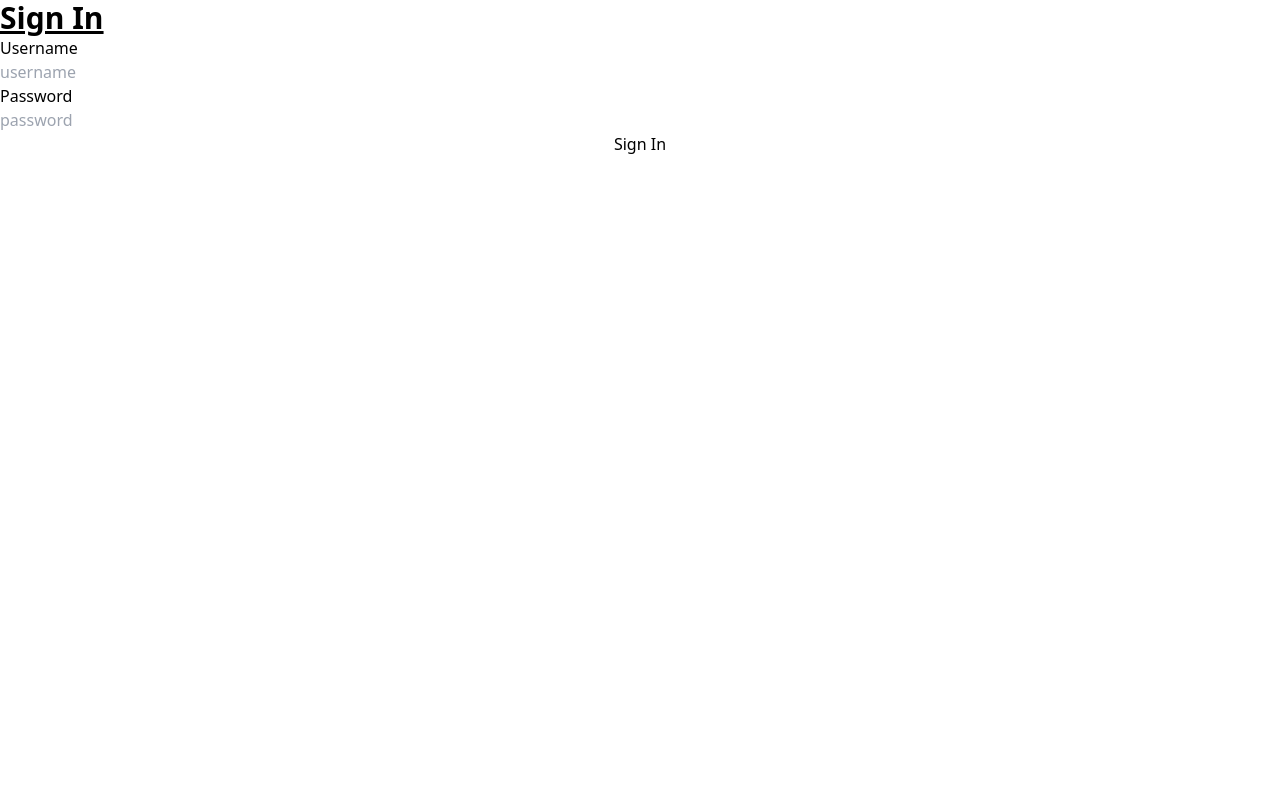
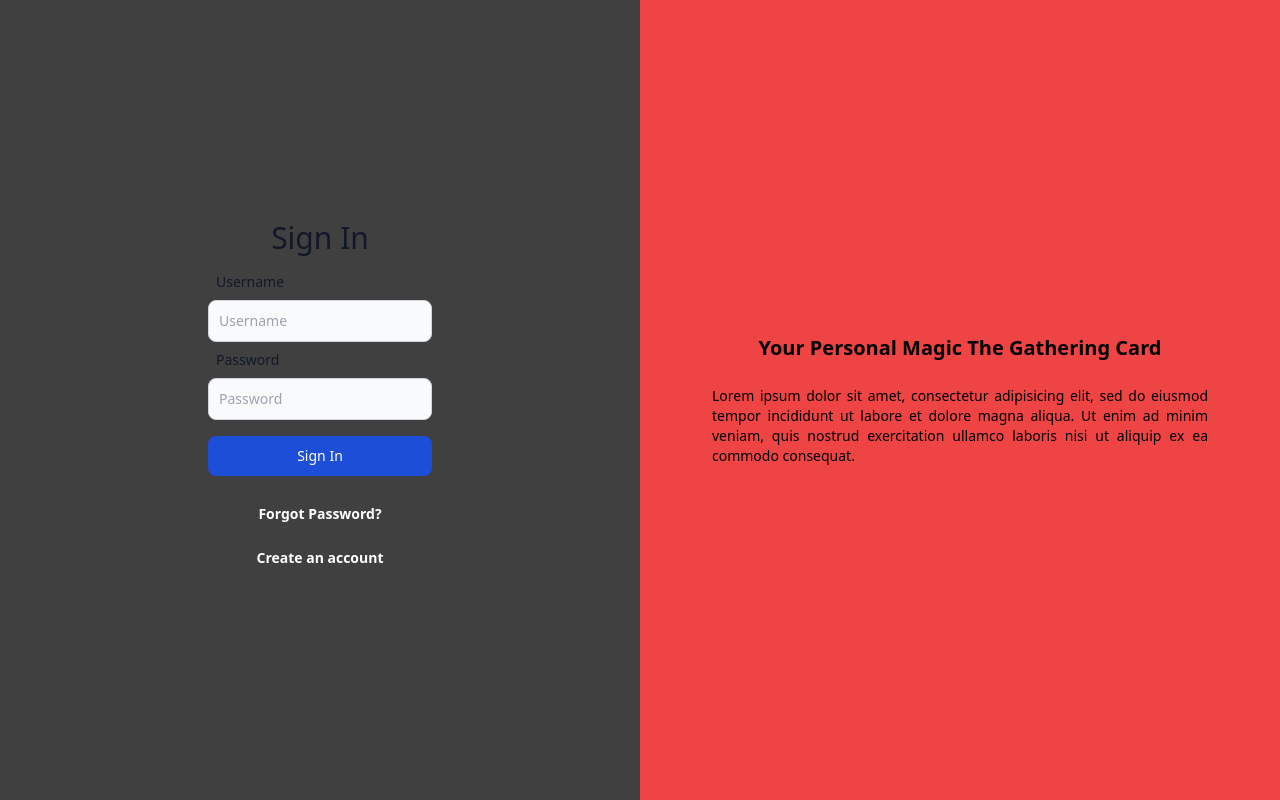
Before and after one commit to joaosenna19/MTGCollection, a React (Vite) app in the folder front-end/: page / in a window 1280 px wide. Built offline with nearby package versions, Linux system fonts and the light colour scheme.

Commit message:
Create interface to Sign In and Sign Up

```diff
--- a/front-end/package.json
+++ b/front-end/package.json
@@ -23,7 +23,11 @@
     "eslint-plugin-react": "^7.32.2",
     "eslint-plugin-react-hooks": "^4.6.0",
     "eslint-plugin-react-refresh": "^0.4.3",
+    "install": "^0.13.0",
+    "npm": "^10.2.1",
     "postcss": "^8.4.31",
+    "prettier": "^3.0.3",
+    "prettier-plugin-tailwindcss": "^0.5.6",
     "tailwindcss": "^3.3.5",
     "vite": "^4.4.5"
   }
--- /dev/null
+++ b/front-end/src/Auth/AuthPage.jsx
@@ -0,0 +1,28 @@
+import { Link } from "react-router-dom";
+import SignInForm from "./SignInForm";
+import { useState } from "react";
+import SignUp from "./SignUp";
+
+const AuthPage = () => {
+  const [hasAProfile, setHasAProfile] = useState(true);
+
+  return (
+    <>
+      <div className="flex h-full flex-col flex-wrap items-center justify-center bg-neutral-700">
+        {hasAProfile ? <SignInForm /> : <SignUp />}
+        <Link className="my-3 align-baseline font-bold text-sm text-white hover:text-blue-800">
+          Forgot Password?
+        </Link>
+        <p
+          className="my-3 align-baseline font-bold text-sm text-white hover:text-blue-800"
+          to="/signup"
+          onClick={() => setHasAProfile(!hasAProfile)}
+        >
+          {hasAProfile ? "Create an account" : "Already have an account?"}
+        </p>
+      </div>
+    </>
+  );
+};
+
+export default AuthPage;
--- /dev/null
+++ b/front-end/src/Auth/FormInput.jsx
@@ -0,0 +1,23 @@
+/* eslint-disable react/prop-types */
+const FormInput = ({ label, type, id, value, onChange }) => {
+  return (
+    <div className="flex flex-col">
+      <label
+        htmlFor={id}
+        className="block m-2 text-sm font-medium text-gray-900 dark:text-white"
+      >
+        {label}
+      </label>
+      <input
+        type={type}
+        placeholder={label}
+        id={id}
+        value={value}
+        onChange={onChange}
+        className="bg-gray-50 border border-gray-300 text-gray-900 text-sm rounded-lg focus:ring-blue-500 focus:border-blue-500 block w-full p-2.5 dark:bg-gray-700 dark:border-gray-600 dark:placeholder-gray-400 dark:text-white dark:focus:ring-blue-500 dark:focus:border-blue-500"
+      />
+    </div>
+  );
+};
+
+export default FormInput;
--- /dev/null
+++ b/front-end/src/Auth/SignButton.jsx
@@ -0,0 +1,19 @@
+import PropTypes from "prop-types";
+
+// eslint-disable-next-line react/prop-types
+const SignInButton = ({ onClick, content }) => {
+  return (
+    <button
+      onClick={onClick}
+      className=" my-4 text-white bg-blue-700 hover:bg-blue-800 focus:ring-4 focus:outline-none focus:ring-blue-300 font-medium rounded-lg text-sm w-full sm:w-auto px-5 py-2.5 text-center dark:bg-blue-600 dark:hover:bg-blue-700 dark:focus:ring-blue-800"
+    >
+      {content}
+    </button>
+  );
+};
+
+SignInButton.propTypes = {
+  onClick: PropTypes.func.isRequired,
+};
+
+export default SignInButton;
--- a/front-end/src/SignIn.jsx
+++ b/front-end/src/Auth/SignInForm.jsx
@@ -1,13 +1,16 @@
+import { useNavigate } from "react-router-dom";
 import { useState } from "react";
-import { useNavigate } from "react-router-dom";
+import FormInput from "./FormInput";
+import SignButton from "./SignButton";
 
-const SignIn = () => {
+const SignInForm = () => {
   const [username, setUsername] = useState("");
   const [password, setPassword] = useState("");
+  const [isNotFound, setIsNotFound] = useState(false);
 
   const navigate = useNavigate();
-
   const handleSignIn = (e) => {
+    setIsNotFound(false);
     e.preventDefault();
     const data = { username, password };
     fetch("http://127.0.0.1:3001/signin", {
@@ -23,38 +26,45 @@
         localStorage.setItem("token", data.token);
         navigate("/displaycards");
       })
-      .catch((error) => {
-        console.error("Error:", error);
+      .catch(() => {
+        setIsNotFound(true);
+        setTimeout(() => {
+          setIsNotFound(false);
+        }, 4000);
       });
   };
 
   return (
     <>
-      <div className="">
-        <h1 className="text-3xl font-bold underline">Sign In</h1>
-        <form onSubmit={handleSignIn} className="flex flex-col">
-          <label htmlFor="username">Username</label>
-          <input
+      <h1 className="block mb-2 text-3xl font-medium text-gray-900 dark:text-white">
+        Sign In
+      </h1>
+      <form className="flex flex-col">
+        <div className="flex flex-col">
+          <FormInput
+            label="Username"
             type="text"
-            placeholder="username"
             id="username"
             value={username}
             onChange={(e) => setUsername(e.target.value)}
           />
-          <label htmlFor="password">Password</label>
-          <input
+          <FormInput
+            label="Password"
             type="password"
-            placeholder="password"
             id="password"
             value={password}
-            required
             onChange={(e) => setPassword(e.target.value)}
           />
-          <button type="submit">Sign In</button>
-        </form>
-      </div>
+        </div>
+        <SignButton content="Sign In" onClick={handleSignIn} />
+      </form>
+      {isNotFound && (
+        <p className="text-red-600 text-sm">
+          Username or password is incorrect
+        </p>
+      )}
     </>
   );
 };
 
-export default SignIn;
+export default SignInForm;
--- /dev/null
+++ b/front-end/src/Auth/SignUp.jsx
@@ -0,0 +1,72 @@
+import FormInput from "./FormInput";
+import SignButton from "./SignButton";
+import { useState } from "react";
+
+const SignUp = () => {
+  const [firstName, setFirstName] = useState("");
+  const [lastName, setLastName] = useState("");
+  const [email, setEmail] = useState("");
+  const [username, setUsername] = useState("");
+  const [password, setPassword] = useState("");
+
+  const handleSignUp = (e) => {
+    e.preventDefault();
+    const data = { firstName, lastName, email, username, password };
+    console.log(data);
+  };
+
+  return (
+    <>
+      <h1 className="block mb-2 text-3xl font-medium text-gray-900 dark:text-white">
+        Sign Up
+      </h1>
+      <form className="flex flex-col">
+        <div className="flex flex-col">
+          <FormInput
+            label="First Name"
+            type="text"
+            id="first_name"
+            value={firstName}
+            onChange={(e) => setFirstName(e.target.value)}
+          />
+          <FormInput
+            label="Last Name"
+            type="text"
+            id="last_name"
+            value={lastName}
+            onChange={(e) => setLastName(e.target.value)}
+          />
+          <FormInput
+            label="Email"
+            type="email"
+            id="email"
+            value={email}
+            onChange={(e) => setEmail(e.target.value)}
+          />
+          <FormInput
+            label="Username"
+            type="text"
+            id="username"
+            value={username}
+            onChange={(e) => setUsername(e.target.value)}
+          />
+          <FormInput
+            label="Password"
+            type="password"
+            id="password"
+            value={password}
+            onChange={(e) => setPassword(e.target.value)}
+          />
+        </div>
+        <SignButton content="Sign Up" onClick={handleSignUp} />
+      </form>
+      {/* {isNotFound && (
+        <p className="text-red-600 text-sm">
+          Username or password is incorrect
+        </p>
+      )} */}
+    </>
+  );
+};
+
+export default SignUp;
--- /dev/null
+++ b/front-end/src/LandingPage.jsx
@@ -0,0 +1,15 @@
+import ProductInfo from "./ProductInfo";
+import AuthPage from "./Auth/AuthPage";
+
+const SignIn = () => {
+  return (
+    <>
+      <div className="justify-center items-center min-h-screen grid grid-cols-1 md:grid-cols-2 gradient-form">
+        <AuthPage />
+        <ProductInfo />
+      </div>
+    </>
+  );
+};
+
+export default SignIn;
--- /dev/null
+++ b/front-end/src/ProductInfo.jsx
@@ -0,0 +1,19 @@
+const ProductInfo = () => {
+  return (
+    <div className="flex h-full flex-col flex-wrap items-center justify-center bg-red-500 ">
+      <div className="px-4 py-6 text-black md:mx-6 md:p-12">
+        <h4 className="mb-6 text-xl font-semibold text-center">
+          Your Personal Magic The Gathering Card
+        </h4>
+        <p className="text-sm text-justify">
+          Lorem ipsum dolor sit amet, consectetur adipisicing elit, sed do
+          eiusmod tempor incididunt ut labore et dolore magna aliqua. Ut enim ad
+          minim veniam, quis nostrud exercitation ullamco laboris nisi ut
+          aliquip ex ea commodo consequat.
+        </p>
+      </div>
+    </div>
+  );
+};
+
+export default ProductInfo;
--- a/front-end/src/Test.jsx
+++ /dev/null
@@ -1,10 +0,0 @@
-const Test = () => {
-  return (
-    <div>
-      <h2>Success!</h2>
-      <p>Your action was completed successfully.</p>
-    </div>
-  );
-};
-
-export default Test;
--- a/front-end/src/main.jsx
+++ b/front-end/src/main.jsx
@@ -7,13 +7,13 @@
   Route,
   RouterProvider,
 } from "react-router-dom";
-import SignIn from "./SignIn.jsx";
 import DisplayCards from "./DisplayCards.jsx";
+import LandingPage from "./LandingPage.jsx";
 
 const router = createBrowserRouter(
   createRoutesFromElements(
     <Route path="/">
-      <Route path="/" element={<SignIn />} />,
+      <Route path="/" element={<LandingPage />} />,
       <Route path="/displaycards" element={<DisplayCards />} />
     </Route>
   )
```
Also changed, not shown: 1 other file (tests, documents, lock files or other folders).
